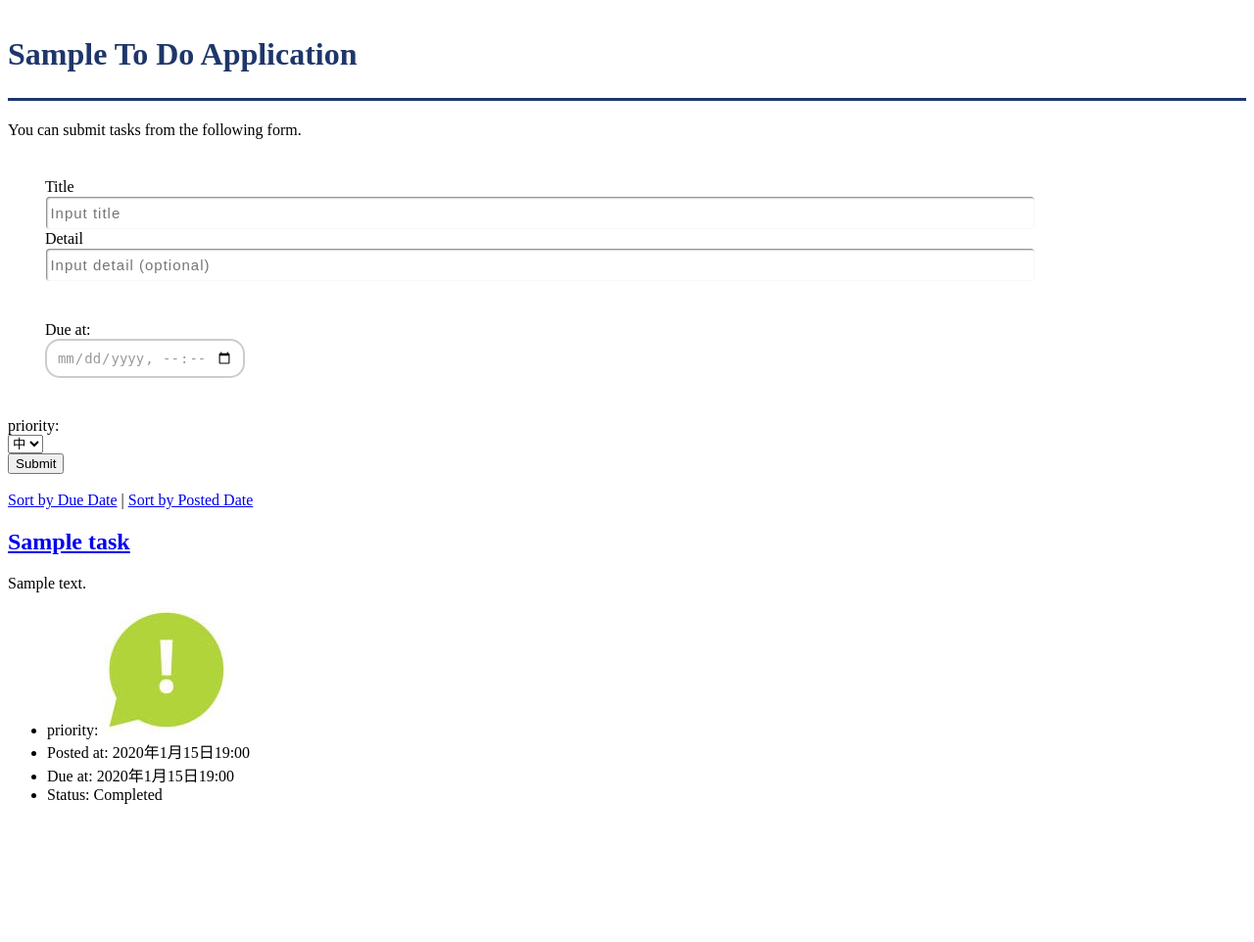
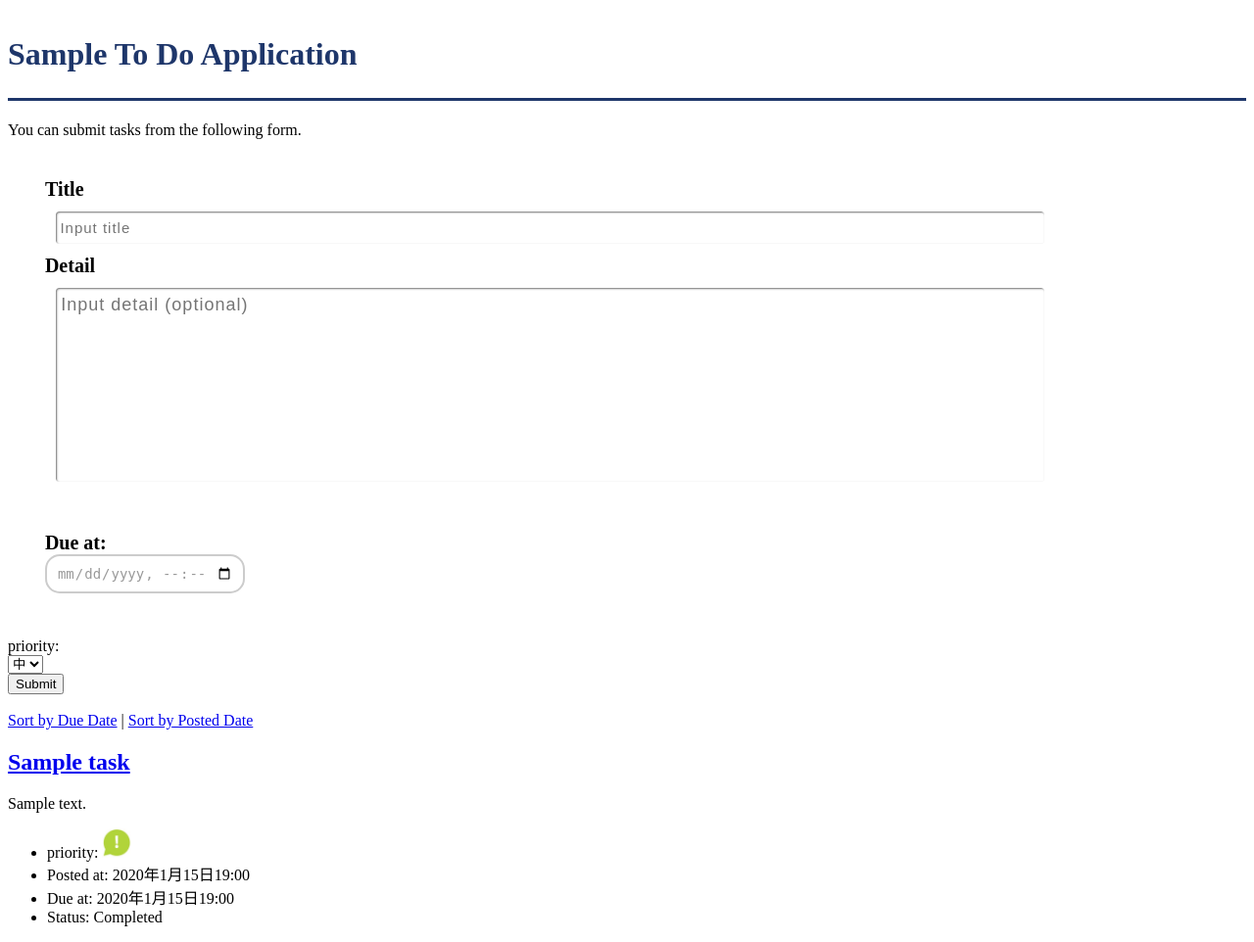
Before and after one commit to IburaTaishiHigo/django-test-exercise, a Django app: page / in a window 1280 px wide. Shown: the whole page at 98% size. Before the commit the page ends 821 px from the top, so only its background shows below. Run offline with Django 5.2, Linux system fonts and the light colour scheme; tables that the repository leaves empty hold one stand-in row (values such as "Sample post").

Commit message:
CSSファイルの調節

```diff
--- a/todo/static/todo/css/base.css
+++ b/todo/static/todo/css/base.css
@@ -6,9 +6,12 @@
 
 /* タスクのタイトル名 */
 .cp_iptxt {
+    color: #000000;
 	position: relative;
 	width: 80%;
 	margin: 40px 3%;
+    font-size: 20px;
+    font-weight: bold;
 }
 .cp_iptxt input[type='text'] {
 	font: 15px/24px sans-serif;
@@ -17,14 +20,28 @@
 	padding: 0.3em;
 	transition: 0.3s;
 	letter-spacing: 1px;
-	color: #aaaaaa;
+	color: #000000;
 	border: 1px solid #ffffff;
 	box-shadow: 1px 1px 2px 0 #707070 inset;
 	border-radius: 4px;
+    margin: 10px;
 }
+
 .ef input[type='text']:focus {
 	outline: none;
 	box-shadow: inset 1px 1px 2px 0 #c9c9c9;
+}
+
+.cp_iptxt label {
+    margin-bottom: 5px; /* ラベルとテキストボックスの間に空間を作成 */
+}
+
+/*テキストボックスサイズの調整*/
+#DetailInput {
+    padding-bottom: 170px;
+    width: 100%; /* テキストボックスの幅を100%に設定 */
+    height: 200px; /* テキストボックスの高さを40ピクセルに設定 */
+    font-size: 18px; /* フォントサイズを調整 */
 }
 
 /*日付け入力のデザイン*/
@@ -47,3 +64,9 @@
     font-size: 14px;
     color: #999;
 }
+
+/*写真のサイズ調整*/
+.img-small {
+    width: 30px !important; /* 必要に応じてサイズを変更 */
+    height: auto !important; /* 高さを自動で調整 */
+}
```
